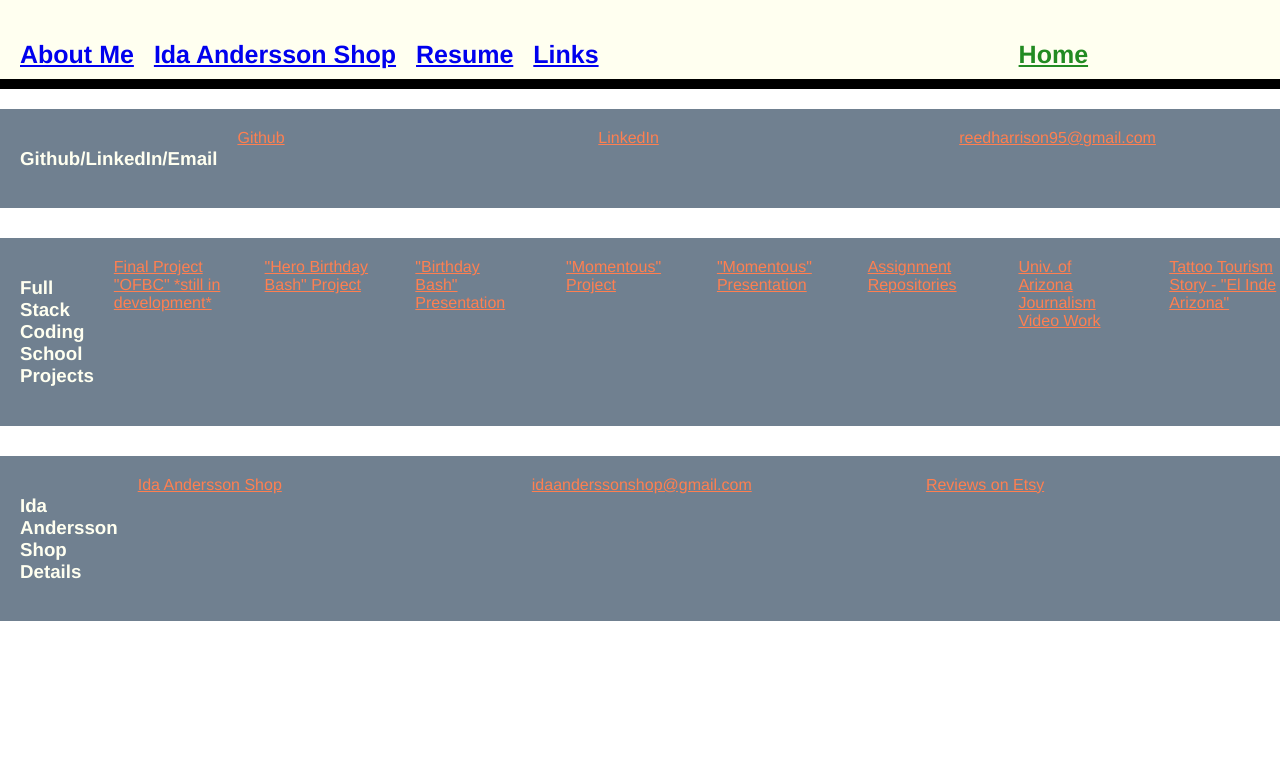
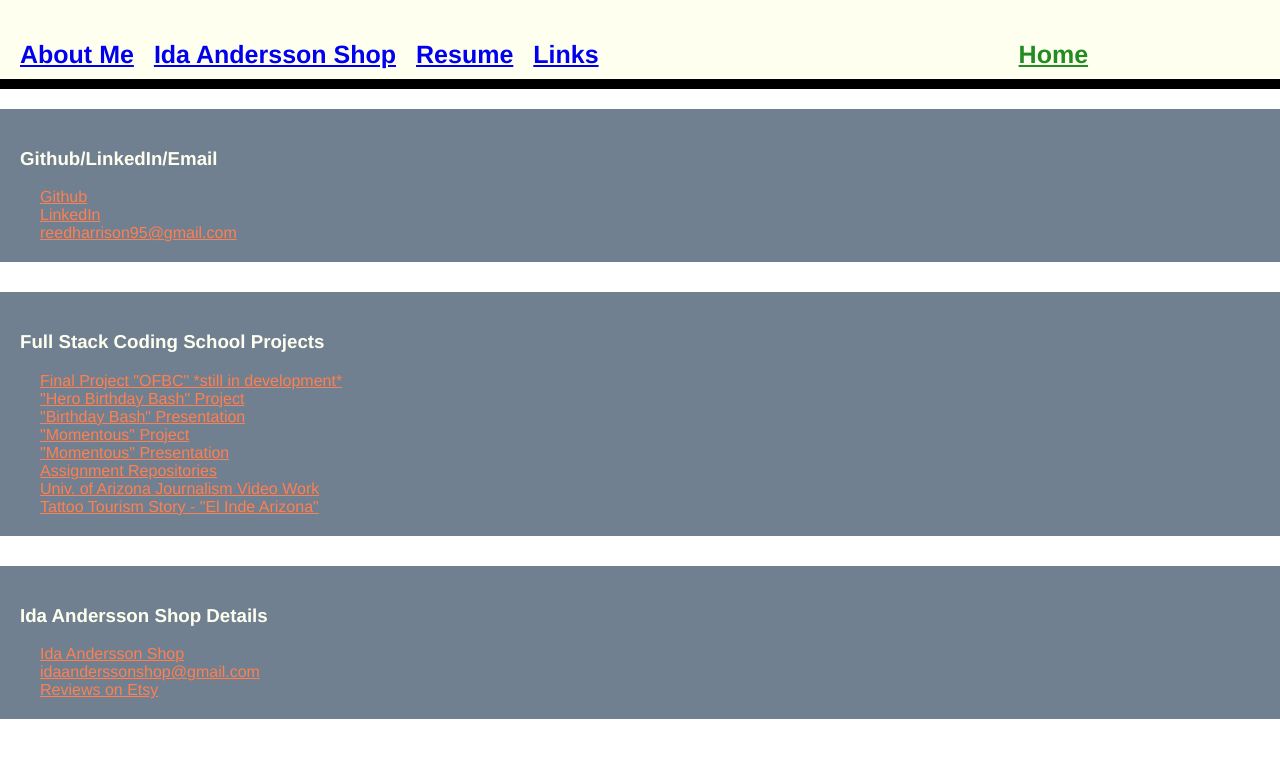
Before and after one commit to HGreedo/nuReactPortfolio, a React (Create React App) app: page /pages/ThirdPtyLinks in a window 1280 px wide. Shown: the top 758 px of the page. Built offline with nearby package versions, Linux system fonts and the light colour scheme.

Commit message:
commit on 'main'

```diff
--- a/src/pages/thirdpartylinks.css
+++ b/src/pages/thirdpartylinks.css
@@ -1,7 +1,6 @@
 
 .container {
-display: flex;
-flex-direction: row;
+
 background-color: slategray;
 color: ivory;
 font-family: 'Franklin Gothic Medium', 'Arial Narrow', Arial, sans-serif;
@@ -16,6 +15,8 @@ margin-right: 50px;
     width: 20%;
 }
 .atag {
+    display: flex;
+flex-direction: row;
     color: coral;
     margin-left: 20px;
     margin-right: 20px;
```
